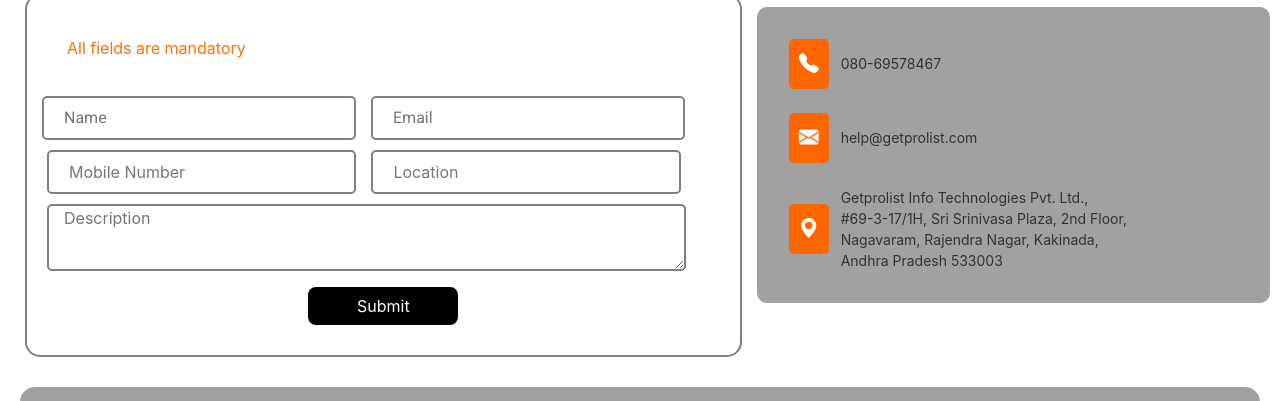
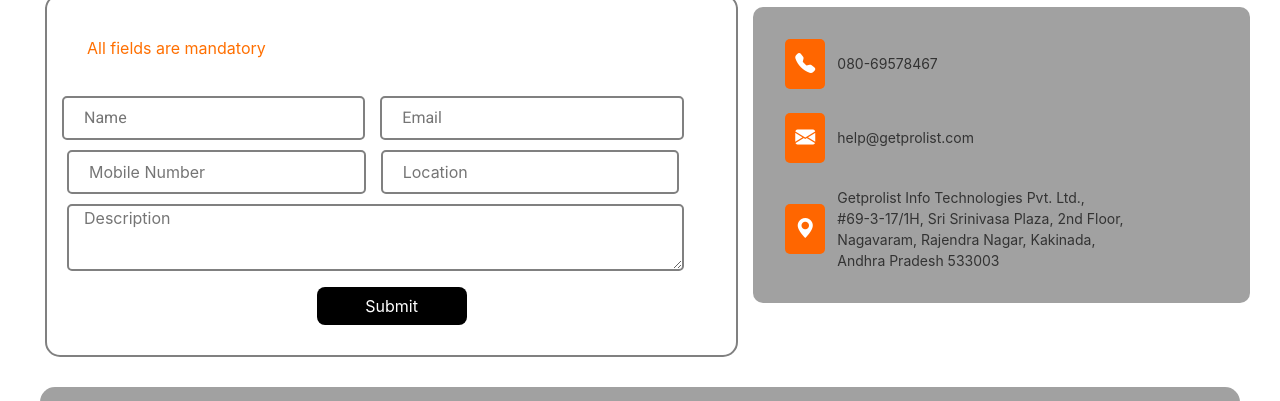
Before and after one commit to gowthamtenkani/website, a plain HTML site: page index.html in a window 1280 px wide. Shown: the part 248-649 px from the top of the page. Drawn offline with nearby package versions, Linux system fonts and the light colour scheme; a web font is replaced by a local one.

Commit message:
updatedicon

```diff
--- a/home.css
+++ b/home.css
@@ -3,7 +3,10 @@
 #bar {
     background-color: #ff6f00;
 }
-
+.web{
+    margin: 20px;
+    margin-top: 0px;
+}
 .heading {
     color: #ffffff;
     font-family: "Arial";
--- a/index.html
+++ b/index.html
@@ -34,6 +34,7 @@
 
                 </nav>
             </div>
+            <div class="web">
             <div class="boxline">
                 <div class="d-flex flex-row">
                     <div>
@@ -144,7 +145,7 @@
             <div class="boxfooter">
                 <i class="bi bi-c-circle"> 2024 GetProList Info Technologies Pvt. Ltd. -All Rigths Resevered</i>
             </div>
-
+        </div>
         </div>
     </body>
     </body>
```
